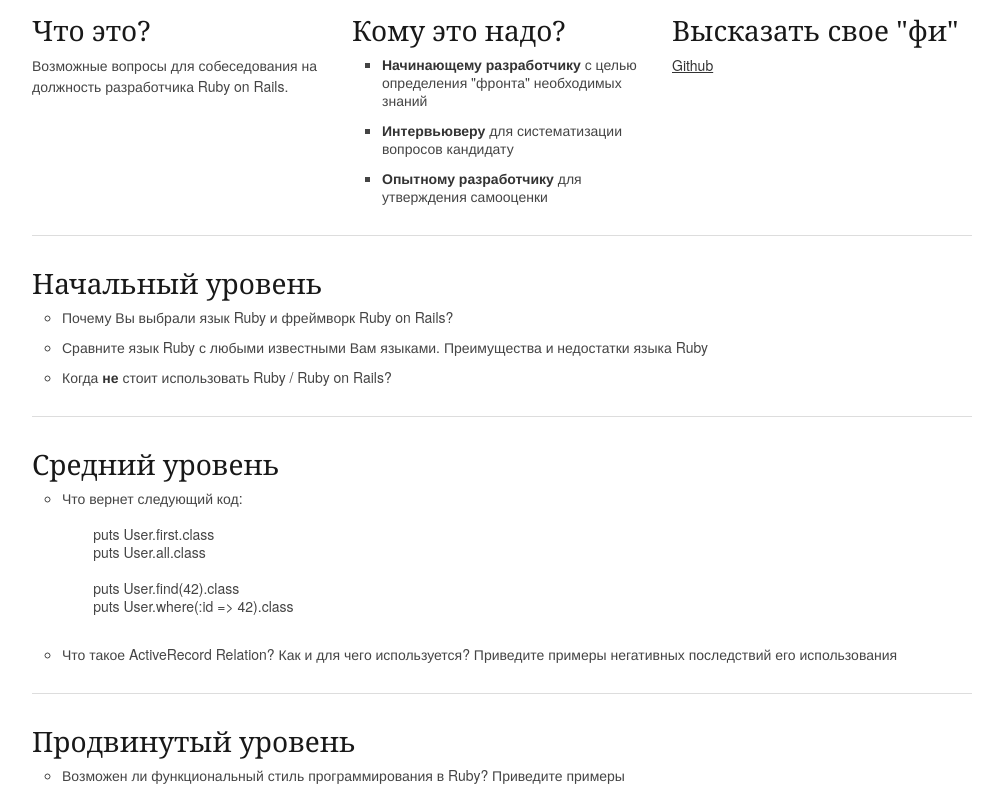
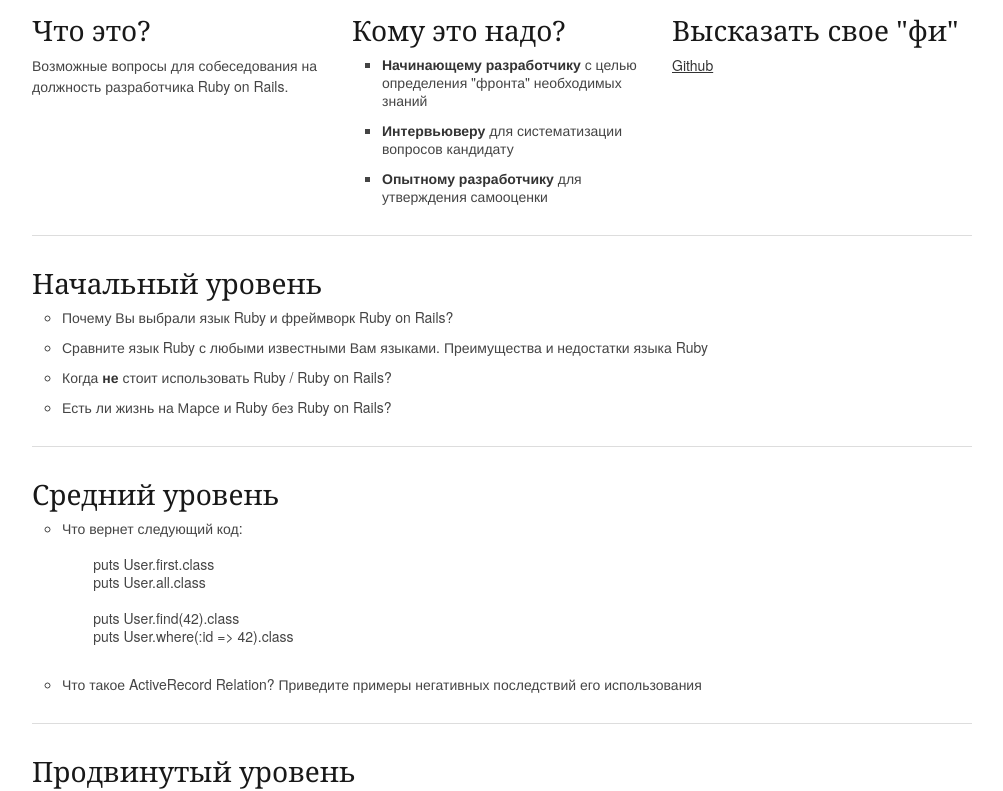
Before and after one commit to mastedm/ror.msk.ru, a plain HTML site: page index.html in a window 1280 px wide. Shown: the part 168-959 px from the top of the page, without its empty margins (138-1141 px from the left). Drawn offline with Linux system fonts and the light colour scheme.

Commit message:
Update index.html

```diff
--- a/index.html
+++ b/index.html
@@ -60,6 +60,7 @@
                 <li>Почему Вы выбрали язык Ruby и фреймворк Ruby on Rails?</li>
                 <li>Сравните язык Ruby с любыми известными Вам языками. Преимущества и недостатки языка Ruby</li>
                 <li>Когда <strong>не</strong> стоит использовать Ruby / Ruby on Rails?</li>
+                <li>Есть ли жизнь на Марсе и Ruby без Ruby on Rails?</li>
             </ul>
         </div>
         <div class="sixteen columns">
@@ -76,7 +77,7 @@
         puts User.where(:id => 42).class
             		</code></pre>
             	</li>
-                <li>Что такое ActiveRecord Relation? Как и для чего используется? Приведите примеры негативных последствий его использования</li>
+                <li>Что такое ActiveRecord Relation? Приведите примеры негативных последствий его использования</li>
             </ul>
         </div>
         <div class="sixteen columns">
```
